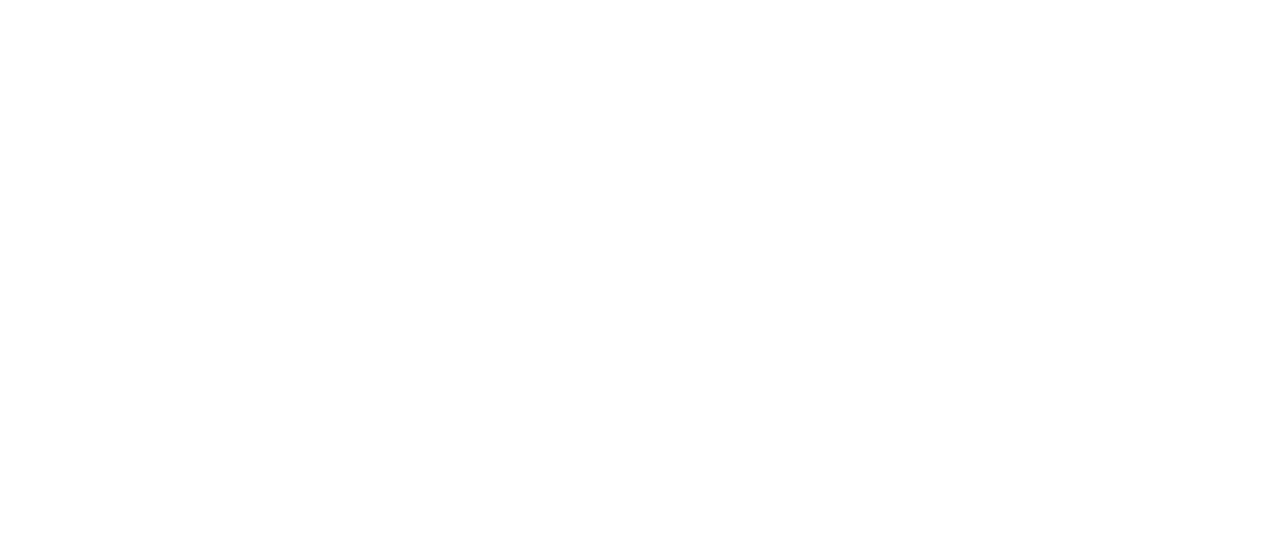
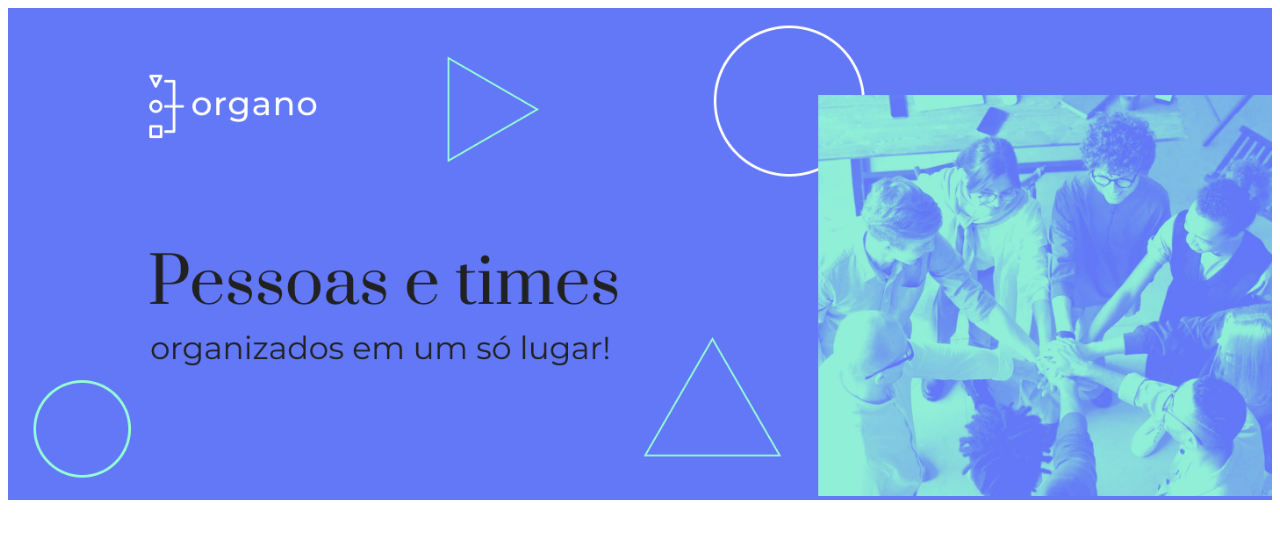
Before and after one commit to rafacancian/rac-team-manager, a JavaScript app: page / in a window 1280 px wide. Shown: the top 538 px of the page. Built offline with nearby package versions, Linux system fonts and the light colour scheme; the HTML template or start-up script is replaced by a standard one.

Commit message:
create banner

```diff
--- a/src/App.js
+++ b/src/App.js
@@ -1,7 +1,9 @@
+import Banner from './components/Banner';
 
 function App() {
   return (
     <div className="App">
+          <Banner />
     </div>
   );
 }
--- /dev/null
+++ b/src/components/Banner/Banner.css
@@ -0,0 +1,8 @@
+.banner {
+    background-color: #6278F7;
+    text-align: center;
+}
+
+.banner img {
+    max-width: 100%;
+}
--- /dev/null
+++ b/src/components/Banner/index.js
@@ -0,0 +1,12 @@
+import './Banner.css'
+
+const Banner = () => {
+    // JSX
+    return (
+        <header className="banner">
+            <img src="/images/banner.png" alt="The Banner"/>
+        </header>
+    )
+}
+
+export default Banner
```
Also changed, not shown: public/images/banner.png (added).
